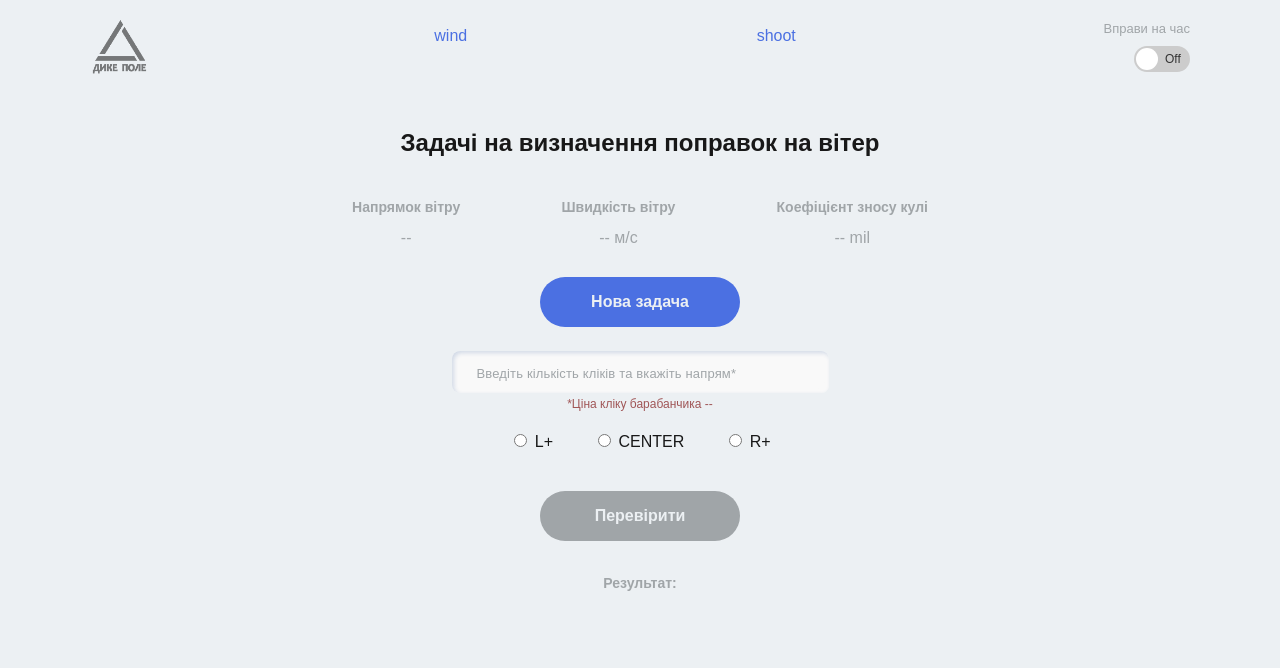
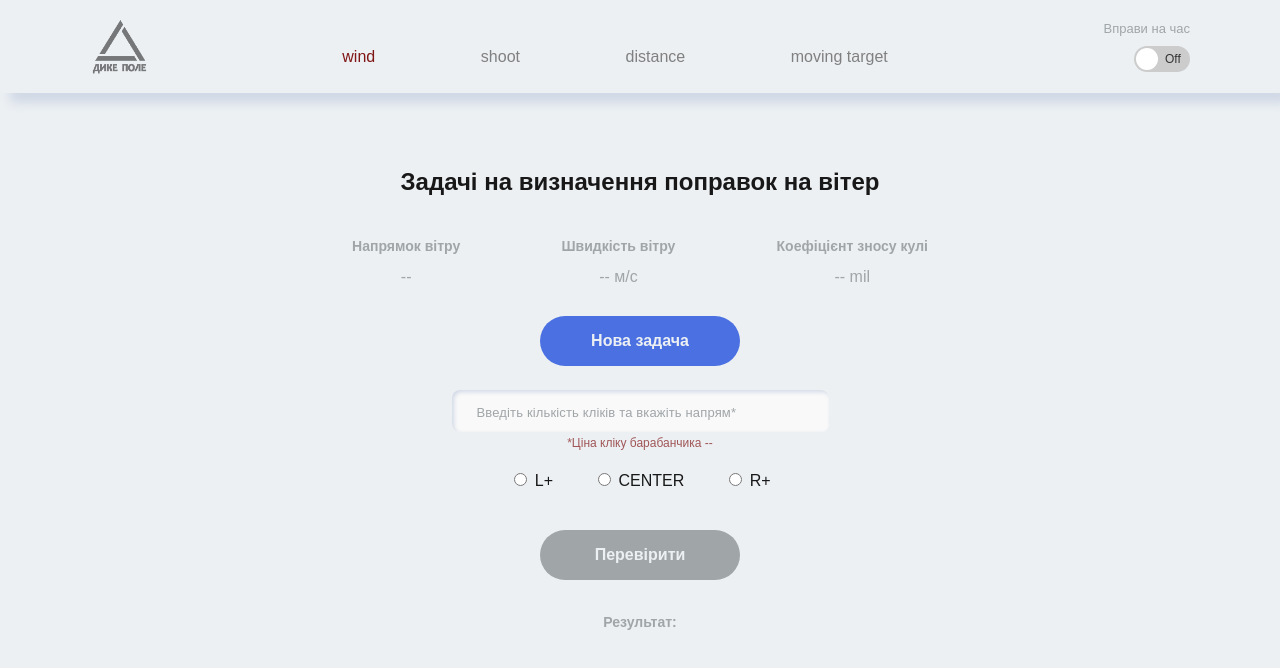
Before and after one commit to arranger2222/windCorrection, a plain HTML site: page index.html in a window 1280 px wide. Drawn offline with Linux system fonts and the light colour scheme.

Commit message:
fixed bugs

```diff
--- a/index.html
+++ b/index.html
@@ -28,7 +28,25 @@
           <ul class="nav-list">
             <li class="nav-item"><a href="#" class="nav-link">wind</a></li>
             <li class="nav-item">
-              <a href="./shoot_correction.html" class="nav-link">shoot</a>
+              <a
+                href="./shoot_correction.html"
+                class="nav-link nav-link-disabled"
+                >shoot</a
+              >
+            </li>
+            <li class="nav-item">
+              <a
+                href="./shoot_correction.html"
+                class="nav-link nav-link-disabled"
+                >distance</a
+              >
+            </li>
+            <li class="nav-item">
+              <a
+                href="./shoot_correction.html"
+                class="nav-link nav-link-disabled"
+                >moving target</a
+              >
             </li>
           </ul>
         </nav>
--- a/sass/main.scss
+++ b/sass/main.scss
@@ -12,7 +12,11 @@ body {
 }
 
 header {
+  display: flex;
   padding: 15px;
+  // border-bottom: 1px solid $gray;
+  box-shadow: 10px 10px 10px $neu-2, -10px -10px 10px $white;
+  margin-bottom: 20px;
   // outline: 1px solid red;
 }
 
@@ -221,10 +225,19 @@ form {
   text-decoration: none;
   font-family: 'Montserrat', sans-serif;
   font-size: medium;
-  color: $purple;
+
+  color: $darkRed;
+  transition: $main-transition;
 
   &:hover {
-    color: $darkRed;
+    color: $accent;
+    transition: $main-transition;
+  }
+  &-disabled {
+    color: gray;
+    &:hover {
+      color: $gray;
+    }
   }
 }
 
@@ -357,6 +370,7 @@ form {
 
 .timer-numbers {
   font-size: medium;
+  height: 19px;
   // padding: 25px 0;
   margin: 0 auto;
   // outline: 1px solid red;
@@ -365,3 +379,8 @@ form {
     visibility: hidden;
   }
 }
+
+.nav-item {
+  display: flex;
+  align-items: flex-end;
+}
--- a/sass/partials/_vars.scss
+++ b/sass/partials/_vars.scss
@@ -7,4 +7,6 @@ $black: #181818;
 $purple: #4b70e2;
 $darkRed: #801515;
 $correct: #29b5a8;
+$accent: #ff702e;
 $transition: 1.25s;
+$main-transition: 250ms cubic-bezier(0.4, 0, 0.2, 1);
```
Also changed, not shown: sass/main.css, 1 other file.
